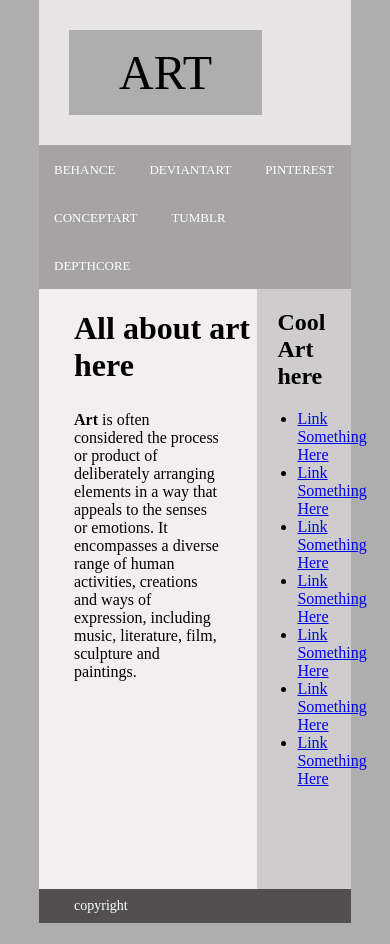
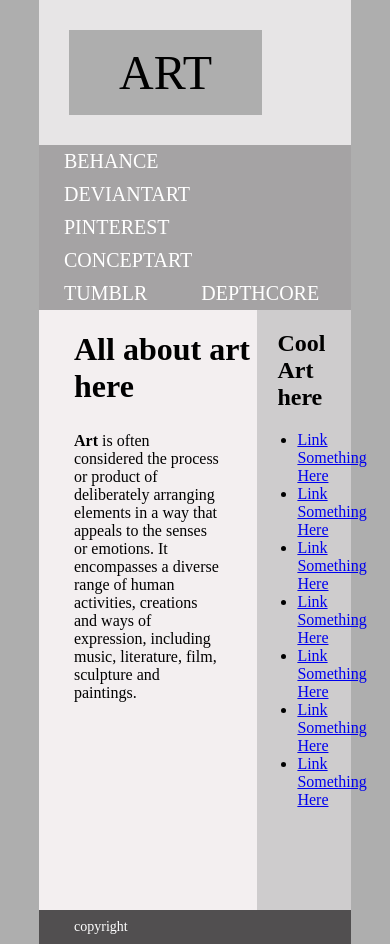
Before and after one commit to jamieattack/Art-Links, a plain HTML site: page index.html in a window 390 px wide. Before the commit the page ends 923 px from the top, so only its background shows below. Drawn offline with Linux system fonts and the light colour scheme.

Commit message:
more adjustments to responsive design

```diff
--- a/css/main.css
+++ b/css/main.css
@@ -112,3 +112,12 @@ body {
 		padding: 15px;
 	}
 }
+
+@media(max-width: 799px){
+	.navigation li{
+		padding: 5px 25px 5px 25px;
+	}
+	.navigation a {
+		font-size: 20px
+	}
+}
```
